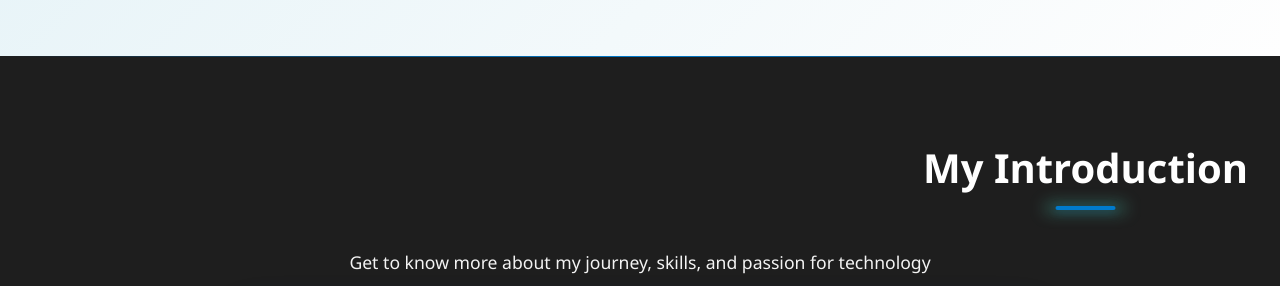
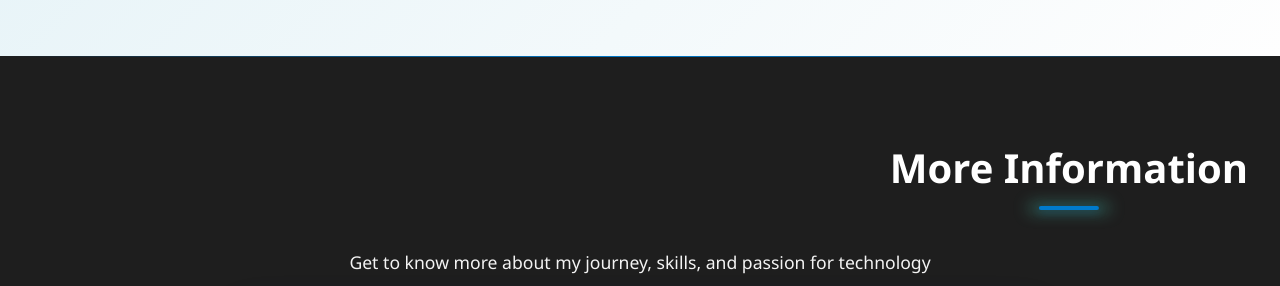
Before and after one commit to wazzupjaejae/websiteportfolio, a plain HTML site: page index.html in a window 1280 px wide. Shown: the part 4160-4446 px from the top of the page. Drawn offline with Linux system fonts and the light colour scheme.

Commit message:
Update index.html

```diff
--- a/index.html
+++ b/index.html
@@ -1547,7 +1547,7 @@
 
     <!-- Video Section -->
     <section id="video">
-        <h2 class="section-title">My Introduction</h2>
+        <h2 class="section-title">More Information</h2>
         <p style="color: var(--light); max-width: 800px; margin: 0 auto 2rem; font-size: 1.1rem;">
             Get to know more about my journey, skills, and passion for technology
         </p>
@@ -2067,4 +2067,5 @@
     </script>
 
 </body>
+
 </html>
```
